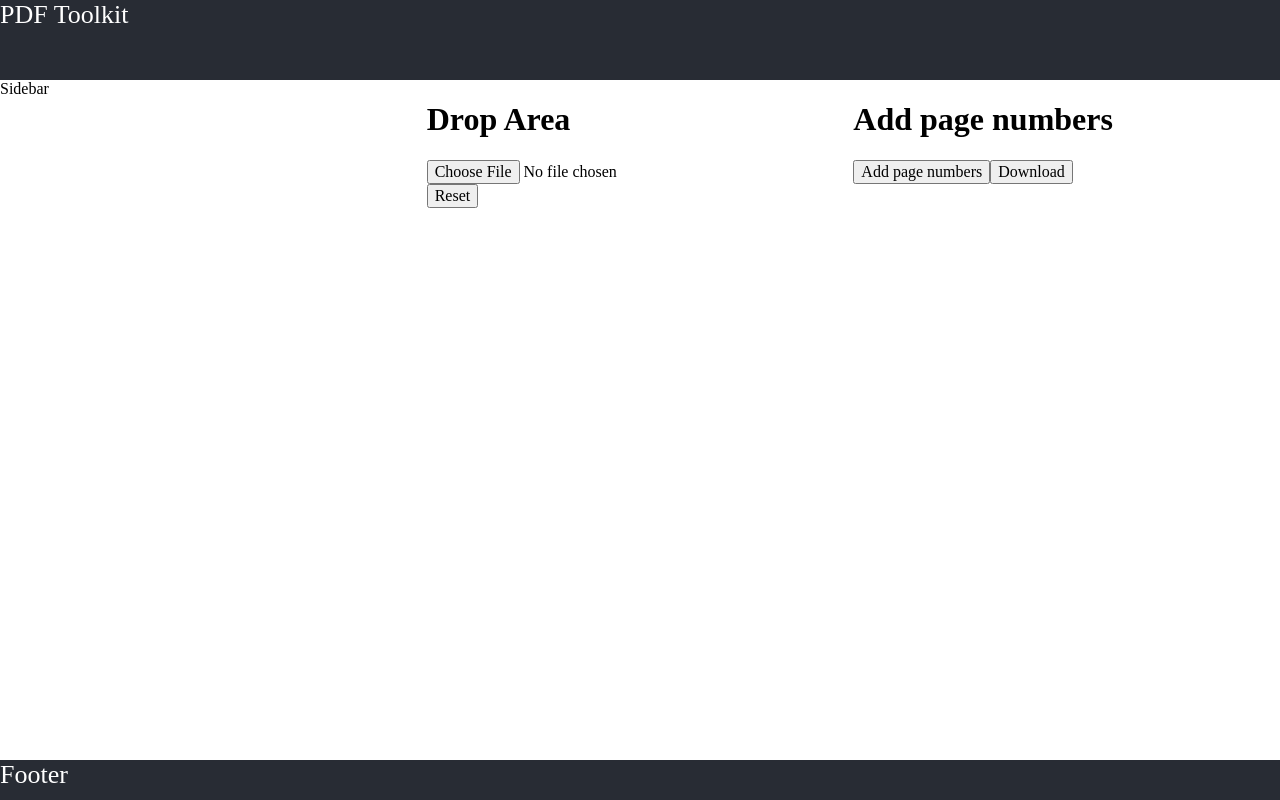
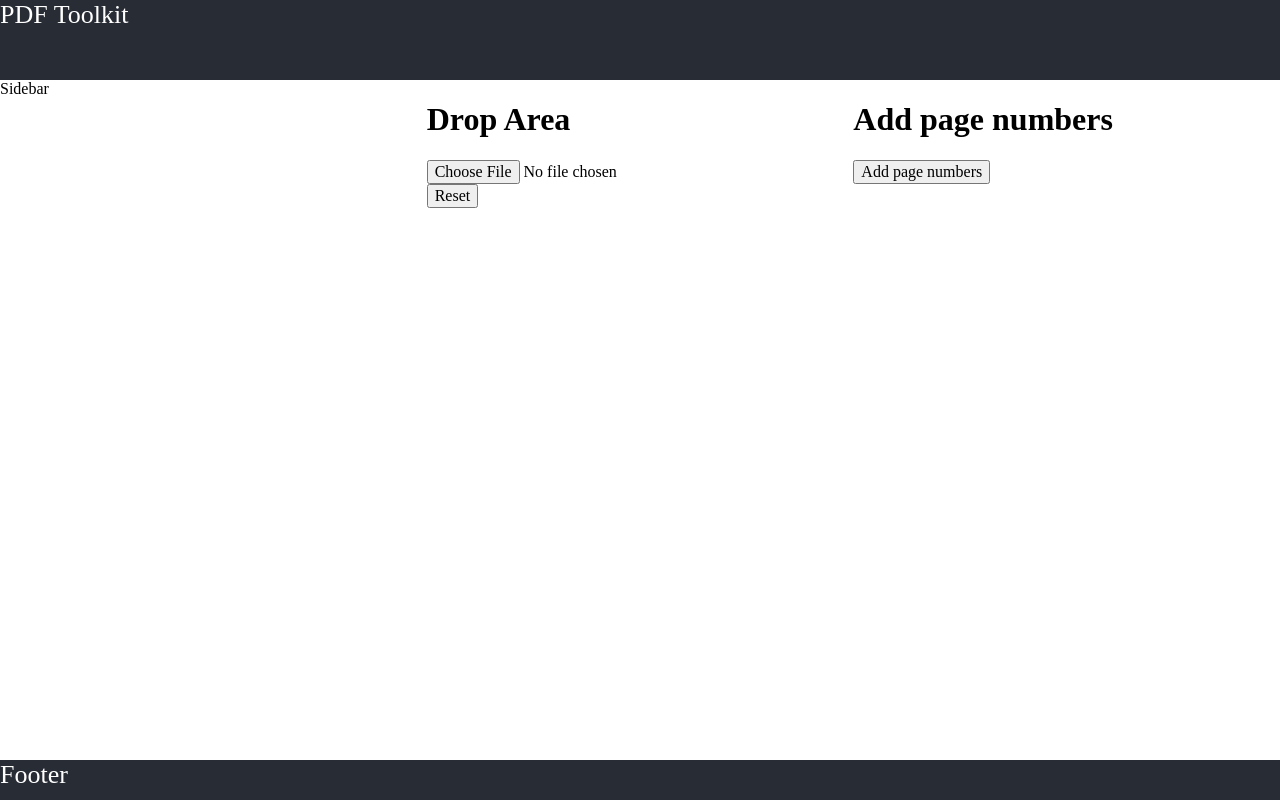
Before and after one commit to c1b3rt00lk1t/pdf-poc, a React (Vite) app: page / in a window 1280 px wide. Built offline with nearby package versions, Linux system fonts and the light colour scheme.

Commit message:
Remove dowload button

```diff
--- a/src/components/Transformations.tsx
+++ b/src/components/Transformations.tsx
@@ -13,22 +13,6 @@ interface TransformationsProps {
 }
 
 const Transformations = ({ files, action }: TransformationsProps) => {
-  // when the button is clicked the files[0] will be donwloaded
-  // this is achieved by a download <a> tag
-  function handleClickDownload() {
-    const reader = new FileReader();
-    reader.readAsDataURL(files[0]);
-    reader.onloadend = function () {
-      const base64data = reader.result;
-      const downloadLink = document.createElement("a");
-      const fileName = "combined.pdf";
-
-      downloadLink.href = base64data as string;
-      downloadLink.download = fileName;
-      downloadLink.click();
-    };
-  }
-
   // addPageNumbers will add page numbers to the pdf file
   // in the first mvp it will add a sequential number to each page, starting from 2 and excluding the first page
   // it will use the pdf-lib library
@@ -74,7 +58,6 @@ const Transformations = ({ files, action }: TransformationsProps) => {
       <h1>{action === "pages" && "Add page numbers"}</h1>
       <p>{files[0] && files[0].name}</p>
       <button onClick={addPageNumbers}>Add page numbers</button>
-      <button onClick={handleClickDownload}>Download</button>
     </div>
   );
 };
```
